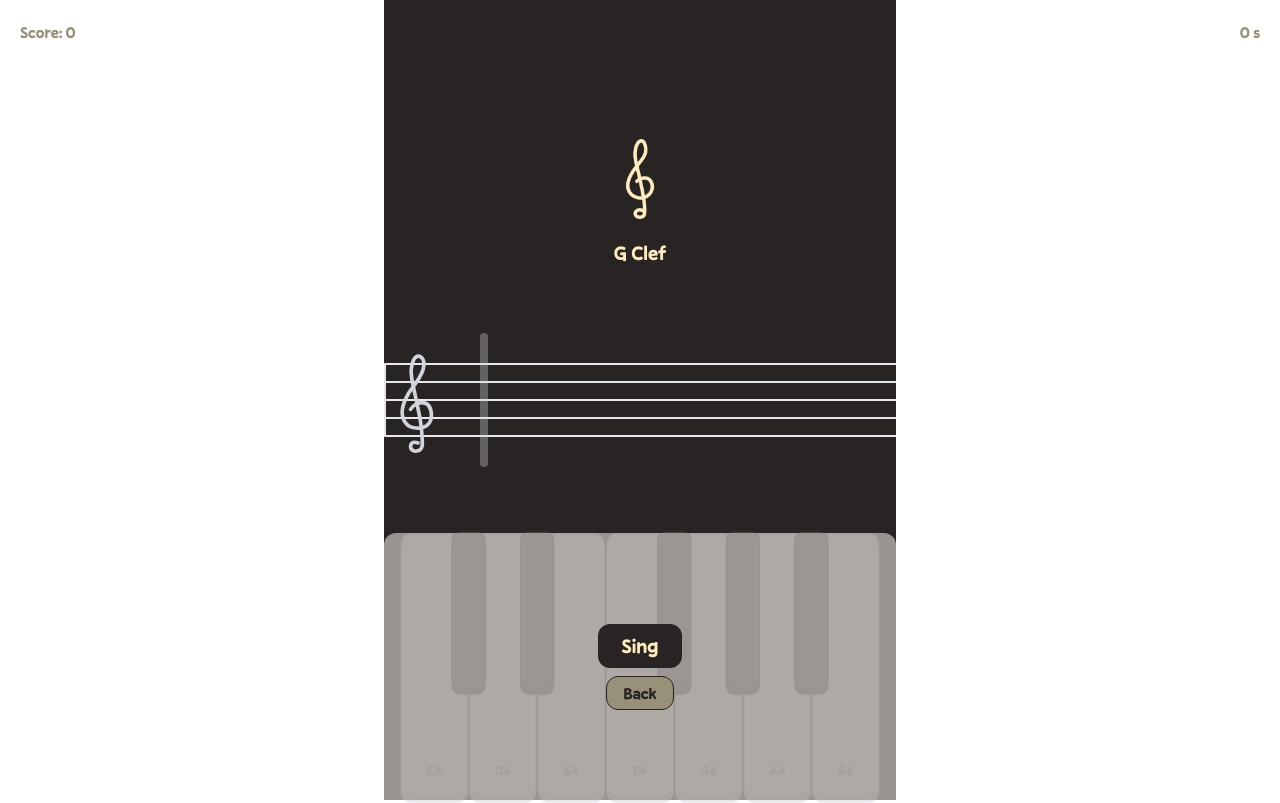
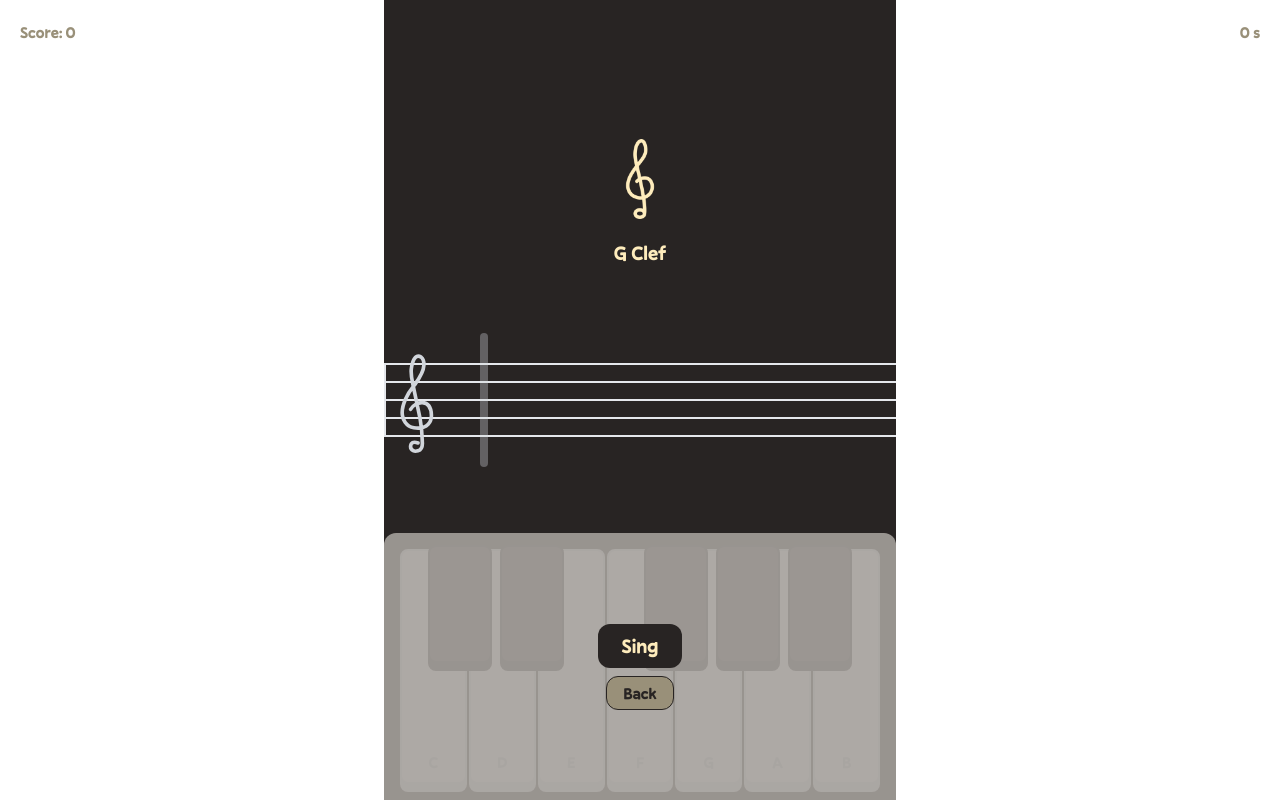
Before and after one commit to Nothehi/Peanote, a Vue app: page /game in a window 1280 px wide. Built offline with nearby package versions, Linux system fonts and the light colour scheme; no server answers.

Commit message:
revert: feat rewrite piano with svg
This reverts commit af2279af3dde3d196f81bce71a6e0a0d2163becc.

```diff
--- a/src/components/ThePiano.vue
+++ b/src/components/ThePiano.vue
@@ -1,70 +1,26 @@
 <script setup lang="ts">
-import { computed, ref } from 'vue';
-
-interface Props {
-	start?: number,
-	octaves?: number,
-	whiteLable?: boolean,
-	blackLable?: boolean,
-}
-
-const props = withDefaults(defineProps<Props>(), {
-	start: 4,
-	octaves: 1,
-	whiteLable: true,
-	blackLable: false
-})
-
-const basicNotes = ref(['C', 'D', 'E', 'F', 'G', 'A', 'B'])
-const keyWidth = ref(80)
-const keyMargin = ref(4)
-
-const octaveWidth = computed(() => 7 * (keyWidth.value + keyMargin.value))
-const widthPerOctave = computed(() => octaveWidth.value * props.octaves)
-
-function calculateKeyXPosition(starterPosistion: number, octave: number, key: number): number {
-	const keyPosition = key * (keyWidth.value + keyMargin.value)
-	const octavePosition = octaveWidth.value * octave
-
-	return starterPosistion + keyPosition + octavePosition
-}
+import PianoKey from './PianoKey.vue'
 </script>
 
 <template>
-	<svg class="w-full" xmlns="http://www.w3.org/2000/svg" :viewBox="`0 0 ${widthPerOctave} 335`">
-		<template v-for="octave in octaves" :key="octave">
-			<g>
-				<template v-for="(key, idx) in basicNotes" :key="idx">
-					<g>
-						<rect
-							class="w-20 stroke-gray-200 stroke-2 drop-shadow-[0_0.5rem_0rem_rgba(229,231,235,1)] fill-white h-80 active:drop-shadow-none active:border-sky-200 active:bg-sky-50 active:translate-y-2"
-							:x="calculateKeyXPosition(2, octave - 1, idx)" y="5" rx="12" ry="12"></rect>
+	<div class="grid w-full h-full grid-cols-1">
+		<div class="flex flex-row w-full h-full col-start-1 row-start-1 space-x-0.5">
+			<piano-key note="c" />
+			<piano-key note="d" />
+			<piano-key note="e" />
+			<piano-key note="f" />
+			<piano-key note="g" />
+			<piano-key note="a" />
+			<piano-key note="b" />
+		</div>
 
-						<text v-if="whiteLable" :x="calculateKeyXPosition(42, octave - 1, idx)" y="300"
-							class="fill-gray-400" text-anchor="middle">
-							{{ key }}{{ start + (octave - 1) }}
-						</text>
-					</g>
-				</template>
-
-				<template v-for="(key, idx) in basicNotes" :key="idx">
-					<g v-if="idx != 2 && idx < 6">
-						<rect
-							class="w-10 stroke-stone-800 stroke-2 drop-shadow-[0_0.5rem_0rem_rgba(41,37,36,1)] fill-stone-700 h-48 active:drop-shadow-none active:border-gray-800 active:bg-gray-950 active:translate-y-2"
-							:x="calculateKeyXPosition(64, octave - 1, idx)" y="1" rx="10" ry="10"></rect>
-
-						<text v-if="blackLable" :x="calculateKeyXPosition(85, octave - 1, idx)" y="180"
-							class="text-sm fill-stone-400" text-anchor="middle">
-							{{ key }}#{{ start + (octave - 1) }}
-						</text>
-
-						<text v-if="blackLable" :x="calculateKeyXPosition(85, octave - 1, idx)" y="160"
-							class="text-sm fill-stone-400" text-anchor="middle">
-							{{ basicNotes[idx + 1] }}b{{ start + (octave - 1) }}
-						</text>
-					</g>
-				</template>
-			</g>
-		</template>
-	</svg>
+		<div class="z-10 flex flex-row w-full col-start-1 row-start-1 -mt-1 space-x-2 px-7 h-1/2">
+			<piano-key black note="c#" />
+			<piano-key black note="d#" />
+			<piano-key black note="" class="invisible" />
+			<piano-key black note="f#" />
+			<piano-key black note="g#" />
+			<piano-key black note="a#" />
+		</div>
+	</div>
 </template>
```
